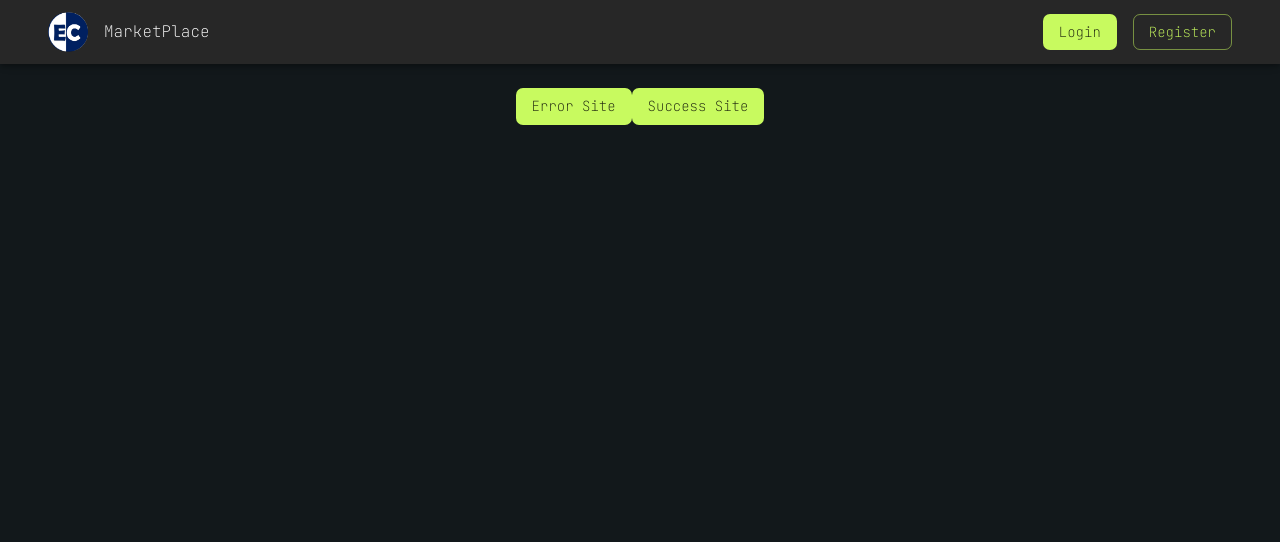
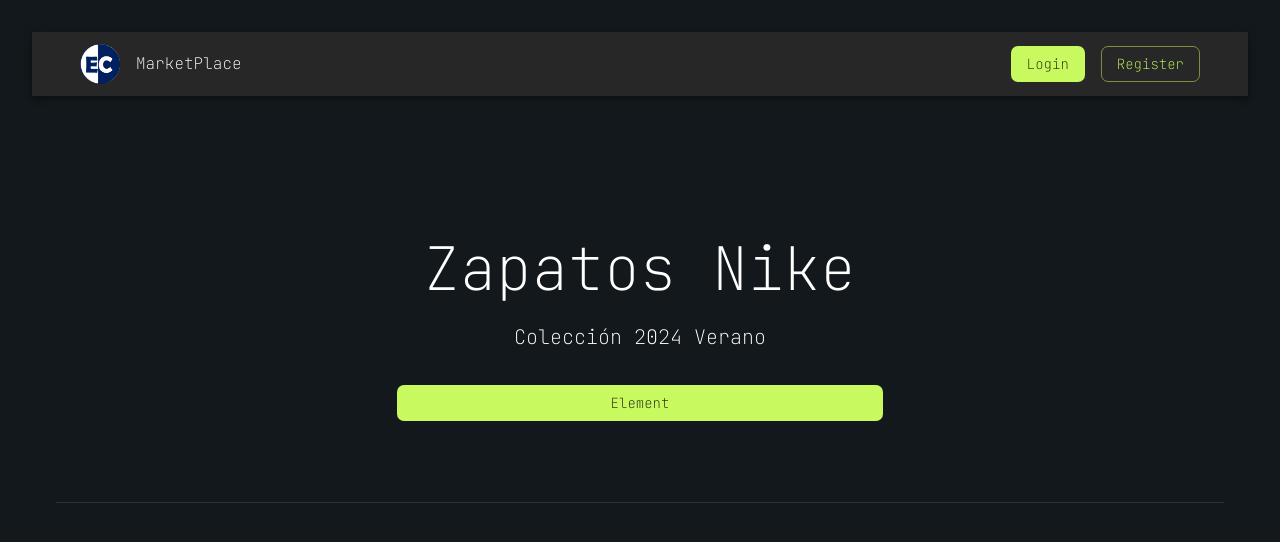
Before and after one commit to edcastillob/marketplace-react-ts, a React (Vite) app: page / in a window 1280 px wide. Shown: the top 542 px of the page. Built offline with nearby package versions, Linux system fonts and the light colour scheme.

Commit message:
Header + Products desde JSON

```diff
--- /dev/null
+++ b/public/products.json
@@ -0,0 +1,100 @@
+{
+    "products": [
+      {
+        "id": 1,
+        "name": "Camisa de caballeros XL",
+        "description": "Camisa Blue XL New Temp. 2024 Classica",
+        "price": 45,
+        "image": "https://res.cloudinary.com/prodelevatepf/image/upload/v1704472349/prodelevatepf/rho3fq893dpc0rpbp2sa.jpg",
+        "category": "Camisas"
+      },
+      {
+        "id": 2,
+        "name": "Franela Dama",
+        "description": "Franela para dama versio deportiva tendencia 23-24",
+        "price": 30,
+        "image": "https://res.cloudinary.com/prodelevatepf/image/upload/v1704472435/prodelevatepf/dtujp0qdflackiwwlds8.jpg",
+        "category": "Camisetas"
+      },
+      {
+        "id": 3,
+        "name": "Pantalon dama",
+        "description": "Pantalon para dama, todos los modelos Tendencia 24",
+        "price": 40,
+        "image": "https://res.cloudinary.com/prodelevatepf/image/upload/v1704472508/prodelevatepf/st3vmiiesg6uppnlr1uv.jpg",
+        "category": "Pantalones"
+      },
+      {
+        "id": 4,
+        "name": "Zapatos Nike",
+        "description": "Zapatos nike para dama",
+        "price": 160,
+        "image": "https://res.cloudinary.com/prodelevatepf/image/upload/v1704472604/prodelevatepf/dhtuy1wko6mtyhwmxyhm.jpg",
+        "category": "Zapatos"
+      },
+      {
+        "id": 5,
+        "name": "Pantalon de Dama",
+        "description": "Nuevos modelos pantalon dama",
+        "price": 50,
+        "image": "https://res.cloudinary.com/prodelevatepf/image/upload/v1704472832/prodelevatepf/hybuopuubp62xqdiislv.webp",
+        "category": "Pantalones"
+      },
+      {
+        "id": 6,
+        "name": "Zapatos nike White",
+        "description": "Colección 2024 Verano",
+        "price": 250,
+        "image": "https://res.cloudinary.com/prodelevatepf/image/upload/v1704750749/prodelevatepf/p3vd8rg1sow8xv7zcjv3.jpg",
+        "category": "Zapatos"
+      },
+      {
+        "id": 7,
+        "name": "Camisa L Pink",
+        "description": "Camisa Rosa L New Temp. 2024 Classica Caballero",
+        "price": 50,
+        "image": "https://res.cloudinary.com/prodelevatepf/image/upload/v1704472391/prodelevatepf/m41wmme1pkhnwceuu3lw.jpg",
+        "category": "Camisas"
+      },
+      {
+        "id": 8,
+        "name": "Camiseta Dama",
+        "description": "Franela para dama versio deportiva tendencia 23-24",
+        "price": 32,
+        "image": "https://res.cloudinary.com/prodelevatepf/image/upload/v1704472468/prodelevatepf/qbmmdqlfir1swu914c19.jpg",
+        "category": "Camisetas"
+      },
+      {
+        "id": 9,
+        "name": "Pantalon Caballero",
+        "description": "Pantalon para caballero Clasicos",
+        "price": 41,
+        "image": "https://res.cloudinary.com/prodelevatepf/image/upload/v1704472562/prodelevatepf/s4e1arigif78eseiycwt.jpg",
+        "category": "Pantalones"
+      },
+      {
+        "id": 10,
+        "name": "Zapatos para damas nike",
+        "description": "Nike para dama deportivos para todo tipo de actividad dep. calidad",
+        "price": 250,
+        "image": "https://res.cloudinary.com/prodelevatepf/image/upload/v1704472659/prodelevatepf/o6hmz6qpz0gz9pid4hxl.jpg",
+        "category": "Zapatos"
+      },
+      {
+        "id": 11,
+        "name": "Jeans innovation",
+        "description": "Nueva Coleccion 2024",
+        "price": 120,
+        "image": "https://res.cloudinary.com/prodelevatepf/image/upload/v1704750717/prodelevatepf/tl3ogpw6swmdr5oiqyja.webp",
+        "category": "Pantalones"
+      },
+      {
+        "id": 12,
+        "name": "Jordan V Fire Red",
+        "description": "Air Jordan V Fire Red New Colection 2024",
+        "price": 300,
+        "image": "https://res.cloudinary.com/prodelevatepf/image/upload/v1704750942/prodelevatepf/nnfvfsjthubyth5ypgwl.webp",
+        "category": "Zapatos"
+      }
+    ]
+  }
--- a/src/common/Navbar.tsx
+++ b/src/common/Navbar.tsx
@@ -1,12 +1,14 @@
 import { AppBar, Avatar, Box, Button, Container, Grid, Stack, Toolbar, Typography } from "@mui/material";
 import React from "react";
 import logo from '../assets/favicon.png'
+import { useNavigate } from "react-router-dom";
 
 
     export const Navbar: React.FC<{}> = () => {
+        const navigate = useNavigate();
         return(
             <Box sx={{flexGrow:1}}>
-                <AppBar position="fixed">
+                <AppBar position="sticky">
                     <Toolbar>
                         <Container maxWidth="xl">
                             <Grid container direction="row" justifyContent="space-between" alignItems="center">
@@ -18,8 +20,8 @@
                             </Grid>
                             <Grid item>
                                 <Stack spacing={2} direction="row">
-                                <Button variant="contained">Login</Button>
-                                <Button variant="outlined">Register</Button>
+                                <Button variant="contained" onClick={() => navigate('login')}>Login</Button>
+                                <Button variant="outlined" onClick={() => navigate('register')}>Register</Button>
                                 </Stack>
                             </Grid>
                             </Grid>
--- /dev/null
+++ b/src/components/Header/index.tsx
@@ -0,0 +1,44 @@
+import { Box, Divider, Grid, Typography } from "@mui/material";
+import React from "react";
+
+
+type HeaderProps ={
+    title: string;
+    description: string;
+    element?: React.ReactNode | null;
+}
+
+    export const HeaderComponent: React.FC<HeaderProps> = ({description, title, element}) => {
+        return (
+           <div>
+             <Box sx={{width: "100%", height:"350px"}}>
+                <Grid
+                container
+                direction="row"
+                justifyContent="center"
+                alignItems="center"
+                sx={{height:"100%"}}
+                >
+                    <Grid item xs={5}>
+                        <Grid
+                        container
+                        direction="column"
+                        justifyContent="center"
+                        alignItems="center"
+                        sx={{height:"100%"}}
+                        >
+                            <Grid item>
+                                <Typography variant="h2">{title}</Typography>
+                            </Grid>
+                            <Grid item>
+                                <Typography variant="h6" sx={{mt: 2}}>{description}</Typography>
+                            </Grid>
+                            {element !== undefined && <Grid item sx={{mt: 4, width: "100%"}}>{element}</Grid>}
+                        </Grid>
+                    </Grid>
+                </Grid>
+            </Box>
+            <Divider/>
+           </div>
+        )
+    }
--- a/src/components/index.ts
+++ b/src/components/index.ts
@@ -1,3 +1,4 @@
 
 
     export { Notification } from './notification';
+    export { HeaderComponent } from './Header';
--- a/src/pages/home/index.tsx
+++ b/src/pages/home/index.tsx
@@ -1,14 +1,32 @@
 import { Button, Container } from "@mui/material";
-import React from "react";
+import React, { useEffect, useState } from "react";
+import { HeaderComponent } from "../../components";
 
 export const HomePage: React.FC<{}> = () => {
+  const [products, setProducts] = useState([]);
+  useEffect(() => {
+    const allProducts = async () => {
+      try {
+        const response = await fetch("./products.json");
+        const data = await response.json();
+        setProducts(data.products);
+      } catch (error) {
+        console.error("Error fetching data:", error);
+      }
+    };
+
+    allProducts();
+  }, []);
+  console.log(products)
 
   return (
     <>
       <Container sx={{ mt: 7 }} maxWidth="xl">
-        <Button variant="contained">Error Site</Button>
-        <Button variant="contained">Success Site</Button>
-
+        <HeaderComponent
+        title="Zapatos Nike"
+        description="Colección 2024 Verano"
+        element={<Button variant="contained" fullWidth>Element</Button>}
+        />
       </Container>
     </>
   );
```
